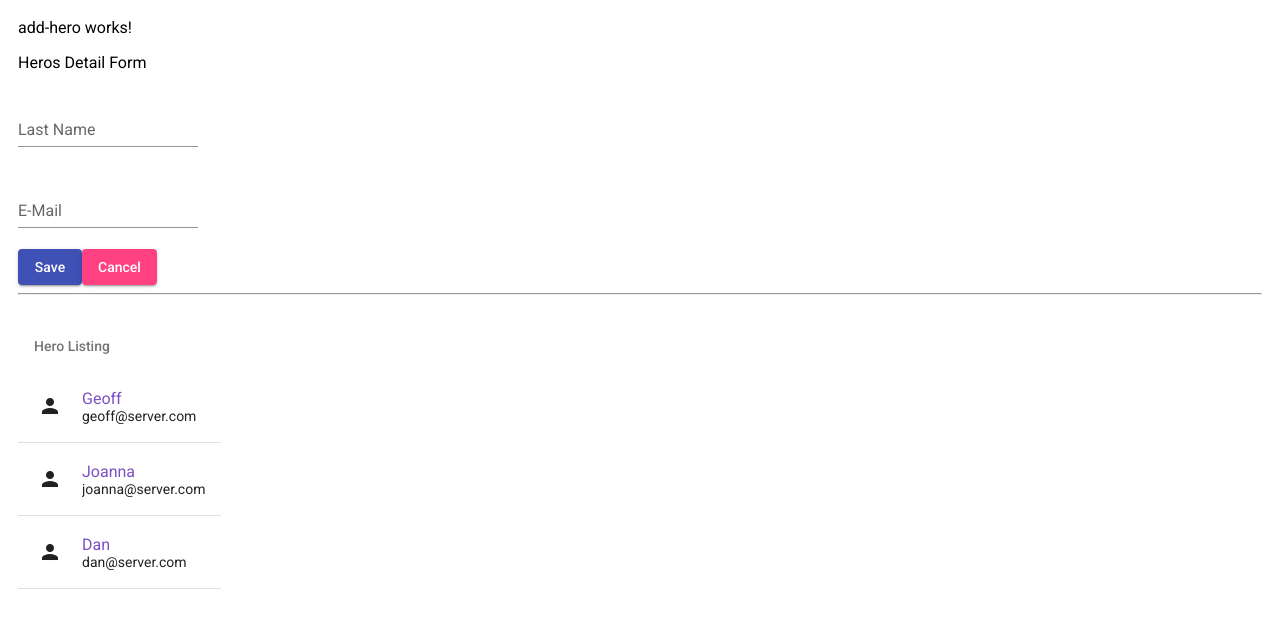
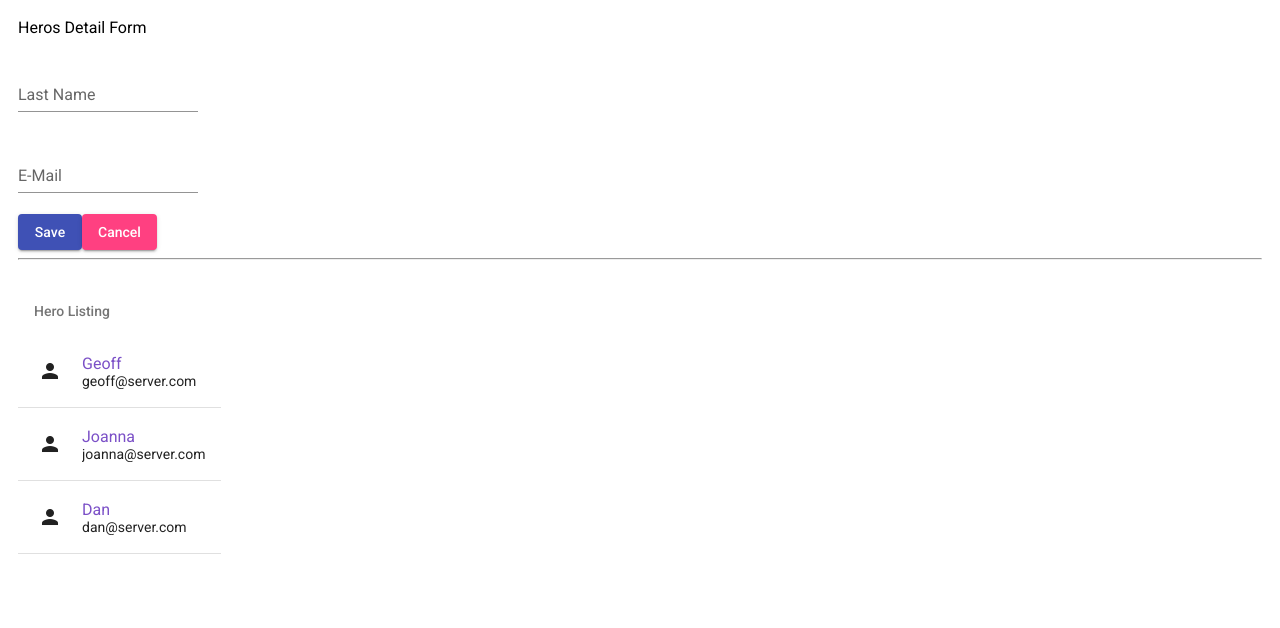
Before and after one commit to FoxGeoff/TestFormAngularRev2, an Angular app: page / in a window 1280 px wide. Shown: the top 628 px of the page. Built offline with nearby package versions, Linux system fonts and the light colour scheme.

Commit message:
clean up

```diff
--- a/src/app/add-hero/add-hero.component.html
+++ b/src/app/add-hero/add-hero.component.html
@@ -1,4 +1,3 @@
-<p>add-hero works!</p>
 <!-- Add Hero  -->
 <p>Heros Detail Form</p>
 <form class="form">
```
